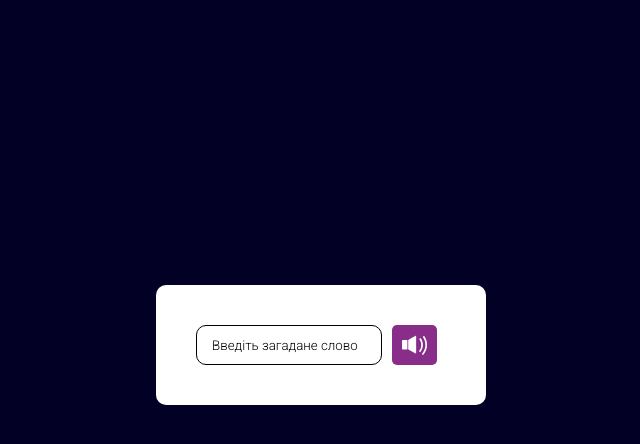
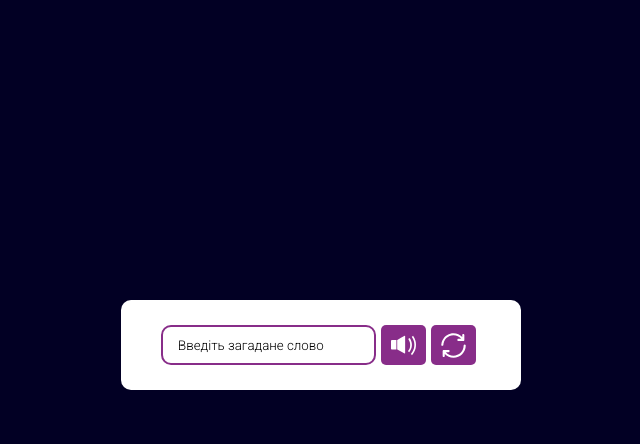
Before and after one commit to ilhmpy/Voicespell, a React (Create React App) app: page / in a window 1280 px wide. Both pictures are taken after a click on the button "ГРАТИ". Shown: the top 444 px of the page, without its empty margins (319-959 px from the left). Built offline with nearby package versions, Linux system fonts and the light colour scheme.

Commit message:
Add new functions

```diff
--- /dev/null
+++ b/src/UI/Block.tsx
@@ -0,0 +1,7 @@
+import styled from "styled-components";
+
+export const Block = styled.div`
+    width: 100%;
+    height: auto;
+
+`;
--- a/src/UI/Button.tsx
+++ b/src/UI/Button.tsx
@@ -12,6 +12,7 @@ export const Button = styled.button<ButtonInterface>`
      background: #882D89;
      color: #fff;
      transition: 0.3s;
+     margin-right: 5px;
 
      &: hover {
         background: rgb(94, 1, 94);
--- /dev/null
+++ b/src/UI/index.ts
@@ -0,0 +1,3 @@
+export { Block } from "./Block";
+export { Button } from "./Button";
+export { FlexBlock } from "./FlexBlock";
--- a/src/app.styles.tsx
+++ b/src/app.styles.tsx
@@ -6,10 +6,10 @@ interface ModalType {
 
 export const Modal = styled.div<ModalType>`
    background: rgb(255, 255, 255);
-   padding: 40px;
+   padding: 25px 40px;
    border-radius: 10px;
    font-family: 'Roboto', sans-serif;
    font-weight: 600;
 
-   ${({ play }) => play ? `width: 330px; height: auto;` : `width: 300px; height: auto;`}
+   ${({ play }) => play ? `width: 400px; height: auto;` : `width: 400px; height: auto;`}
 `;
--- a/src/components/Playing/Playing.styles.tsx
+++ b/src/components/Playing/Playing.styles.tsx
@@ -1,13 +1,55 @@
 import styled from "styled-components";
 
-export const Input = styled.input`
+interface InputInterface {
+    right: boolean;
+}
+
+export const Input = styled.input<InputInterface>`
     display: block;
     padding: 15px;
-    width: 186px;
+    width: 215px;
     height: 40px;
-    border: 1px solid;
+    border: 2px solid rgb(136, 45, 137);
     border-radius: 10px;
     font-family: Roboto, 'sans-serif';
     font-weight: 400;
-    margin-right: 10px;
+    margin-right: 5px;
+
+    ${({ right }) => right ? 'color: green;' : 'color: red;'}
 `;
+
+export const WordIndicator = styled.span<InputInterface>`
+    margin-left: 4px;
+    font-weight: 600;
+    display: block;
+    padding: 0;
+    margin-top: 10px;
+    transition: 1s;
+
+    ${({ right }) => right ? 'color: green; border-bottom: 1px solid green;' : `
+        color: red;
+        border-bottom: 1px solid red;
+        transition: 4s;
+        font-weight: 800;
+        animation-name: falseB;
+        animation-duration: 4s;
+
+        @keframes falseB {
+            0% { margin-top: 50px; }
+            100% { margin-top: 10px;}
+        }
+    `}
+`;
+
+export const WordIndicatorBox = styled.div`
+    width: 100%;
+    display: flex;
+    justify-content: left;
+`;
+
+export const WordSpanResult = styled.span`
+    color: green;
+    margin-top: 10px;
+    transition: 1s;
+    display: block;
+`;
--- a/src/components/Playing/Playing.tsx
+++ b/src/components/Playing/Playing.tsx
@@ -1,55 +1,73 @@
 import { FlexBlock } from "../../UI/FlexBlock";
-import { Input } from "./Playing.styles";
-import { Button } from "../../UI/Button";
+import { Input, WordIndicator, WordIndicatorBox, WordSpanResult } from "./Playing.styles";
+import { Button, Block } from "../../UI";
 import { ReactComponent as SoundSVG } from "../../static/sound.svg";
+import { ReactComponent as ReplaceSVG } from "../../static/replace.svg";
 import { useEffect, useState } from "react";
-
-/*
-    1 етап
-
-    1 створюємо список слів
-    2 дізнаємось рандомне слово
-    3 змушуємо браузер розмовляти
-    4 зберігаємо слово яке загадали
-    5 додаємо максимум букв в слові у інпут
-
-    2 етап
-
-    1 обробляємо введенні данні (перетворюємо отримане слово на массив, теж саме робимо з загаданим словом) перевіряємо чи сходятся усі букви
-    2 якщо ні показуємо результат та показуємо конкретні букви які не правильні у цьому слові
-*/
 
 export const Playing = () => {
     const [hiddenWord, setHiddenWord] = useState<number>(0);
     const [words, setWords] = useState<string[]>([
-        'собака', 'кіт', 'стілець', 'стіл', 'сукня',
-        'мама', 'мавпа', 'кінь', 'олень', 'русня',
-        'памперс', 'лайно', 'сварог', 'триглав', 'фрея',
-        'даждьбог', 'перун', 'одін', 'рід', 'скарби'
+        'Tätigkeit', 'Fahrkarte', 'Verkehr', 'auschreiben', 'abschreiben',
+        'einfühlen', 'Entwicklung', 'Ergebniss', 'Hund', 'Hausaufgaben',
+        'Lehrer', 'Heft', 'Telefon', 'Katze', 'Oberschenkelknochen',
+        'ausmessen', 'Bewerbung', 'Verantwortung', 'Satz', 'Wort'
     ]);
+    const [ hiddenWordValue, setHiddenWordValue ] = useState<string>('');
+
+    const randomWord = () => Math.floor(Math.random() * words.length);
 
     useEffect(() => {
-        const hiddenWordIdx = Math.floor(Math.random() * words.length);
-        speechSynthesis.getVoices();
-        setHiddenWord(hiddenWordIdx);
+        setHiddenWord(randomWord());
     }, []);
 
-    const handleButton = (e: any) => {
-        const voice = speechSynthesis.getVoices()[1];
-        console.log(voice)
-        let speech = new SpeechSynthesisUtterance('собака');
-        speech.lang = 'ru-RU'
-        speech.voice = voice;
+    const handleSoundButton = () => {
+        let speech = new SpeechSynthesisUtterance(words[hiddenWord]);
+        speech.lang = 'de-DE'
+        speech.rate = 0.5;
 
         speechSynthesis.speak(speech);
     };
 
+    const handleReplaceButton = () => {
+        setHiddenWord(randomWord());
+        setHiddenWordValue('');
+    }
+
+    const handleHiddenWordInput = (e: any) => {
+        const value = e.target.value;
+        setHiddenWordValue(value);
+    };
+
     return (
-        <FlexBlock justifyContent="left" wrap>
-            <Input placeholder="Введіть загадане слово" />
-            <Button small onClick={handleButton}>
-                <SoundSVG />
-            </Button>
-        </FlexBlock>
+        <div>
+            <FlexBlock justifyContent="left" wrap>
+                <Input
+                    placeholder="Введіть загадане слово"
+                    maxLength={typeof hiddenWord == 'number' ? words[hiddenWord].length : 0}
+                    onChange={handleHiddenWordInput}
+                    value={hiddenWordValue}
+                    right={hiddenWordValue == words[hiddenWord]}
+                />
+                <Button small onClick={handleSoundButton}>
+                    <SoundSVG />
+                </Button>
+                <Button small onClick={handleReplaceButton}>
+                    <ReplaceSVG />
+                </Button>
+            </FlexBlock>
+            {hiddenWordValue != words[hiddenWord] && hiddenWordValue != '' && (
+                <Block>
+                    <WordIndicatorBox>
+                        {hiddenWordValue.split('').map((b, idx) => (
+                            <WordIndicator key={idx} right={b == words[hiddenWord][idx]}>{b}</WordIndicator>
+                        ))}
+                    </WordIndicatorBox>
+                </Block>
+            )}
+            {hiddenWordValue == words[hiddenWord] && (
+                <WordSpanResult>Ти впорався!</WordSpanResult>
+            )}
+        </div>
     )
 }
--- a/src/components/StartPlay/StartPlay.tsx
+++ b/src/components/StartPlay/StartPlay.tsx
@@ -14,7 +14,7 @@ export const StartPlay: FC<StartPlayInterface> = ({ setPlay }) => {
 
     return (
         <div>
-            <Title>Гра на перевірку знань граматики</Title>
+            <Title>Гра на перевірку правописання німецьких слів</Title>
             <FlexBlock>
                 <Button onClick={handleClick}>ГРАТИ</Button>
             </FlexBlock>
```
Also changed, not shown: src/static/replace.svg (added).
